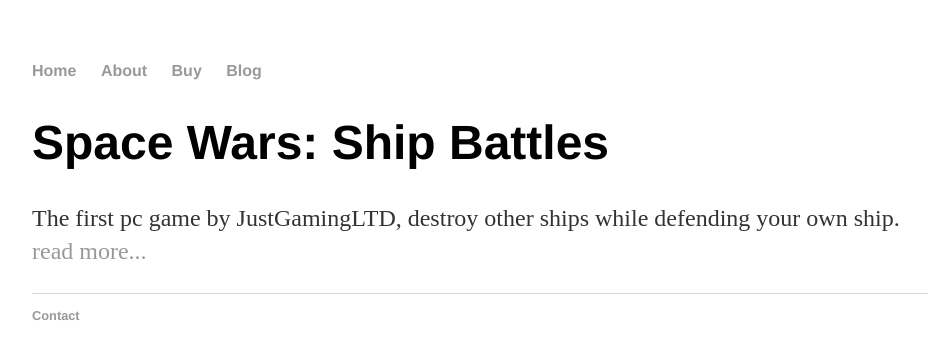
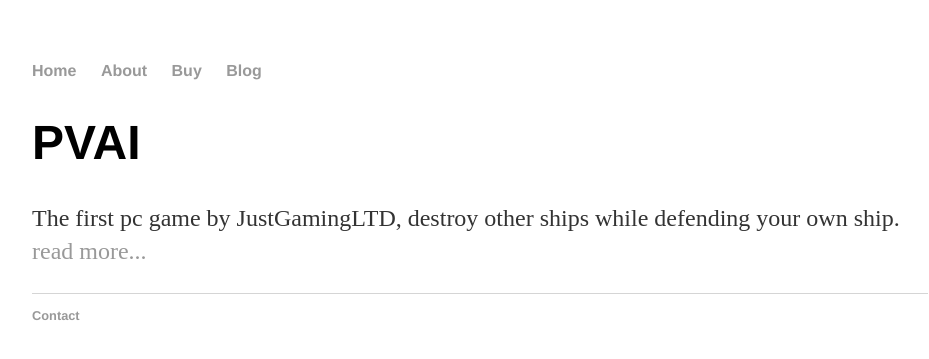
Before and after one commit to JustGamingLTD/justgamingltd.github.io2, a Jekyll site: the page built from index.html, in a window 1280 px wide. Shown: the top 359 px of the page, without its empty margins (160-1089 px from the left). Built offline with Jekyll 4.4.1, drawn with Linux system fonts in a browser that asks for light colours.

Commit message:
Update index.html

```diff
--- a/index.html
+++ b/index.html
@@ -1,9 +1,9 @@
 ---
 layout: default
-title: Space Wars - Ship Battles
+title: PVAI
 ---
 
 		<div class="blurb">
-			<h1>Space Wars: Ship Battles</h1>
+			<h1>PVAI</h1>
 			<p>The first pc game by JustGamingLTD, destroy other ships while defending your own ship. <a href="/about">read more...</a></p>
 		</div>
```
